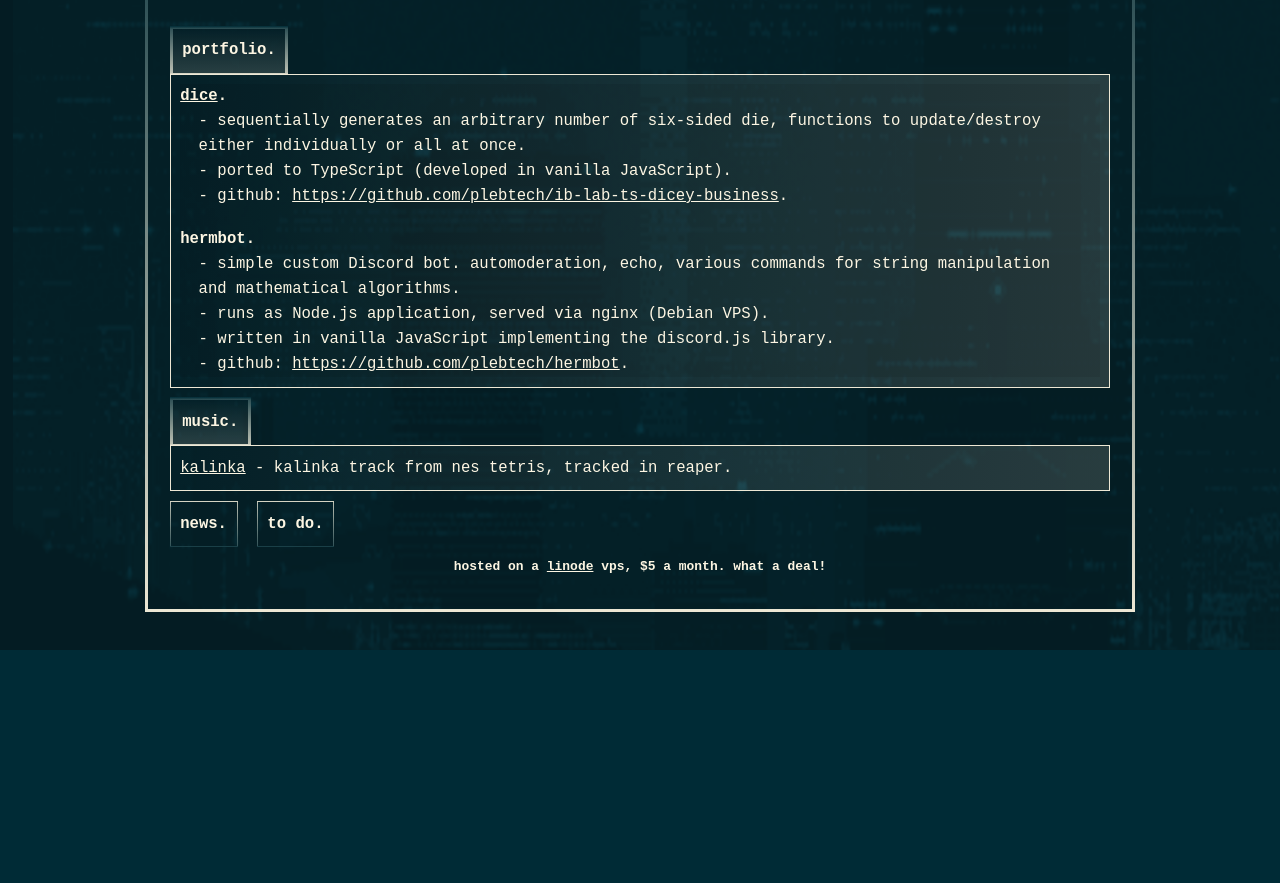
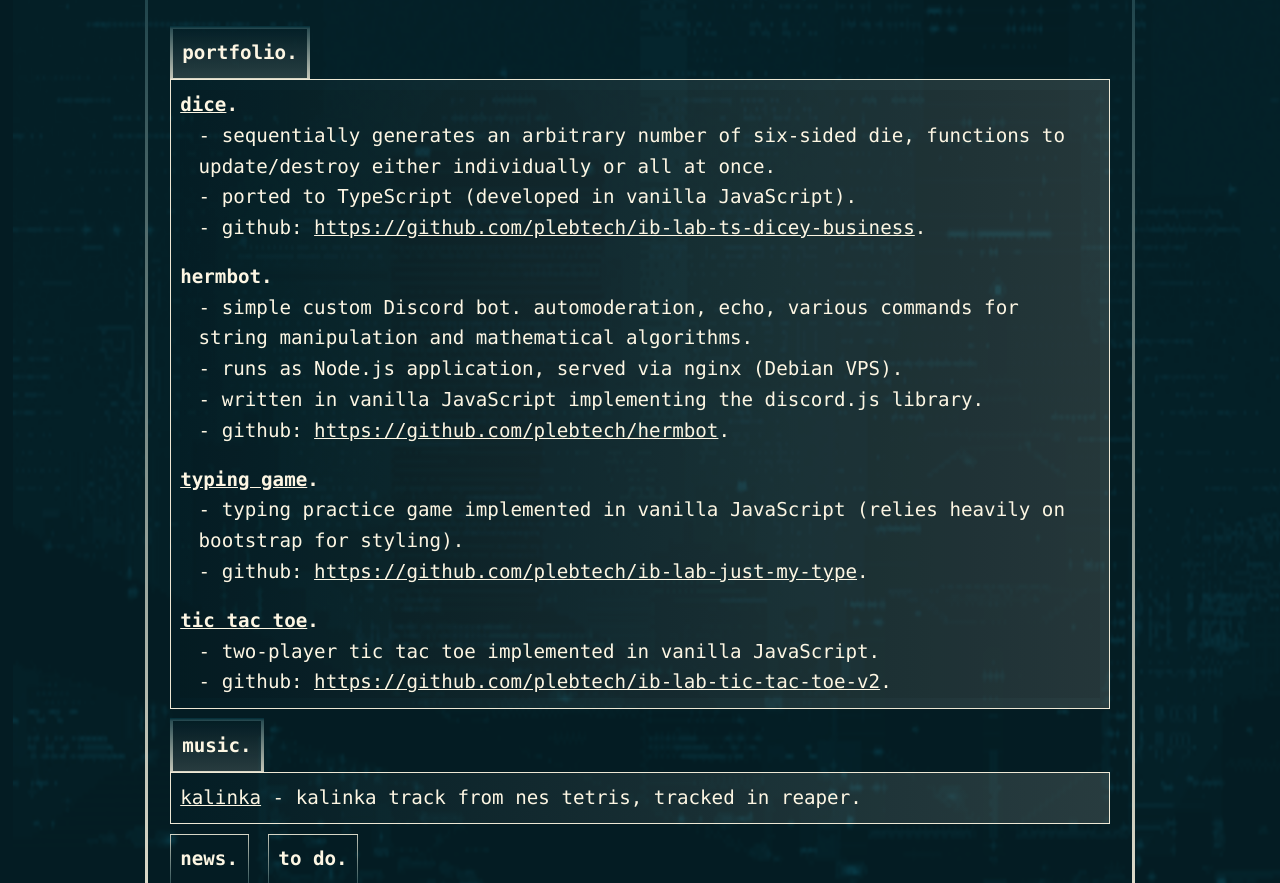
Before and after one commit to plebtech/personal-page, a plain HTML site: page index.html in a window 1280 px wide. Shown: the part 187-1070 px from the top of the page. Before the commit the page ends 837 px from the top, so only its background shows below. Drawn offline with Linux system fonts and the light colour scheme; a web font is replaced by a local one.

Commit message:
added typing and tic tac toe to portfolio section. style tweaks.

```diff
--- a/index.html
+++ b/index.html
@@ -48,6 +48,16 @@
             <li>github: <a
                     href="https://github.com/plebtech/hermbot">https://github.com/plebtech/hermbot</a>.
             </li>
+            <li class="bold" style="margin-top:2%;"><a href="type/index.html">typing game</a>.</li>
+            <li>typing practice game implemented in vanilla JavaScript (relies heavily on bootstrap for styling).</li>
+            <li>github: <a
+                    href="https://github.com/plebtech/ib-lab-just-my-type">https://github.com/plebtech/ib-lab-just-my-type</a>.
+            </li>
+            <li class="bold" style="margin-top:2%;"><a href="tic/index.html">tic tac toe</a>.</li>
+            <li>two-player tic tac toe implemented in vanilla JavaScript.</li>
+            <li>github: <a
+                    href="https://github.com/plebtech/ib-lab-tic-tac-toe-v2">https://github.com/plebtech/ib-lab-tic-tac-toe-v2</a>.
+            </li>
         </ul>
         </div>
         <div class="mp-sub">music.</div>
@@ -55,7 +65,7 @@
             from nes tetris, tracked in reaper.</div>
         <div class="mp-sub collapsed">news.</div>
         <div class="mp-item" style="display:none">
-            <ul>
+            <ul class="news-list">
                 <li class="bold">april 20th.</li>
                 <li>rearranged items (portfolio -> music -> news (collapsed) -> todo (collapsed)).</li>
                 <li class="bold">april 18th.</li>
@@ -77,7 +87,7 @@
 
         <div class="mp-sub collapsed">to do.</div>
         <div class="mp-item" style="display:none">
-            <ul>
+            <ul class="news-list">
                 <li>add hover effect for buttons.</li>
                 <li>add show all / hide all.</li>
                 <li>format code class.</li>
@@ -92,7 +102,7 @@
 
     <!-- <hr /> -->
 
-    <h5 style="clear: both;">hosted on a <a href="https://linode.com">linode</a> vps, $5 a month. what a deal!</h5>
+    <h5 id="footer">2021. hosted on a <a href="https://linode.com">linode</a> vps, $5 a month. what a deal!</h5>
 </body>
 
 </html>
--- a/style.css
+++ b/style.css
@@ -1,7 +1,7 @@
 * {
     margin: 1%;
     padding: 1%;
-    font-family: monospace;
+    font-family: 'Consolas', 'Lucida Console', Monaco, monospace;
     color: #fdf6e3;
 }
 
@@ -268,3 +268,13 @@ hr {
 li > ul > li {
     margin-left: 3%;
 }
+
+#footer {
+    clear: both;
+    font-family: 'VT323';
+    font-size: 1.1em;
+}
+#footer > a {
+    font-family: 'VT323';
+    font-size: 1.1em;
+}
```
